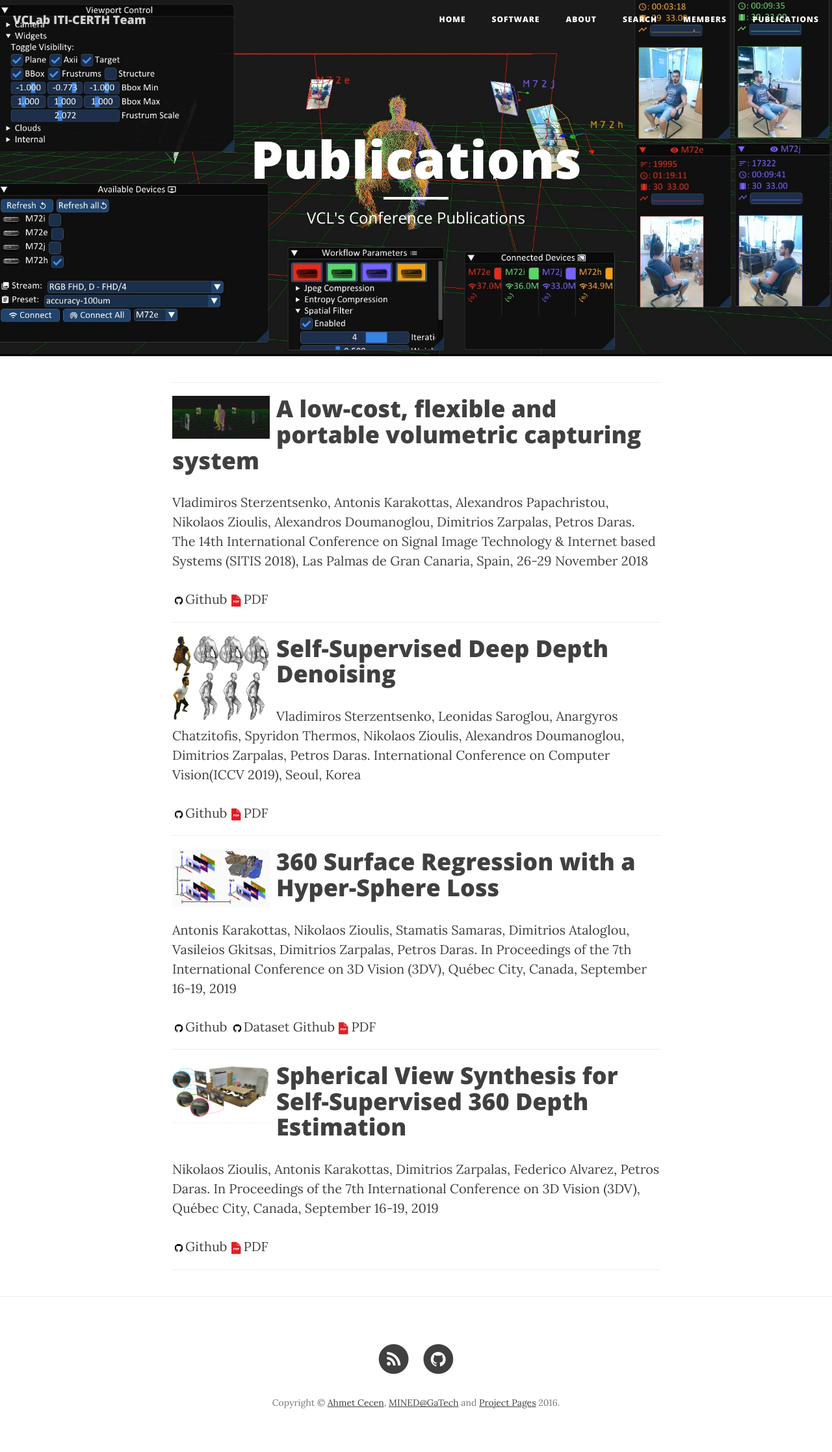
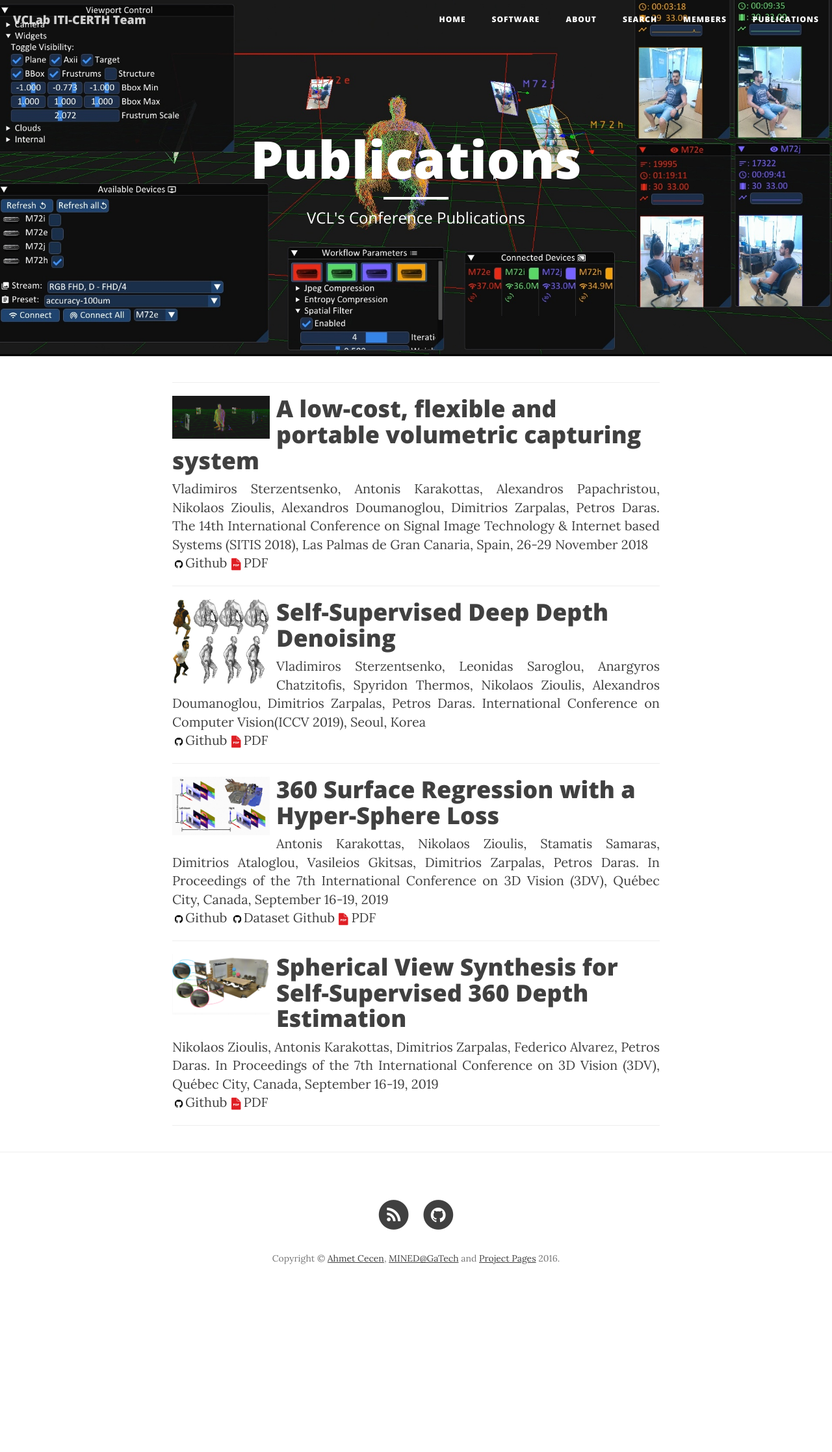
Before and after one commit to VCL3D/vcl3d.github.io, a Jekyll site: the page built from publications.html, in a window 1280 px wide. Shown: the whole page at 65% size. Built offline with Jekyll 4.4.1, drawn with Linux system fonts in a browser that asks for light colours; nearby versions of some CDN libraries; after the commit the page ends 2012 px from its top, so only the background shows below that.

Commit message:
+ text align justify in publications info Signed-off-by: ssaroglou <saroglou@iti.gr>

```diff
--- a/publications.html
+++ b/publications.html
@@ -13,8 +13,10 @@ header-img: "img/home-bg.jpg"
 	{% endif %}
 	<h1>{{ publication.name }}</h1>
 
+	<div style = "text-align: justify;">{{ publication.info }}</div>
+	<!--
 	<p>{{ publication.info }}</p>
-
+	-->
 	{% if publication.github %}
 	<span class="social-share-googleplus"><a href="{{ publication.github }}" title="Github"><img src="{{ "/img/icons/github-icon.png" | prepend: site.baseurl }}" style="height:20px">Github</a></span>
 	{% endif %}
```
